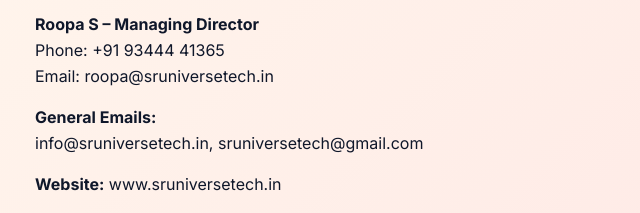
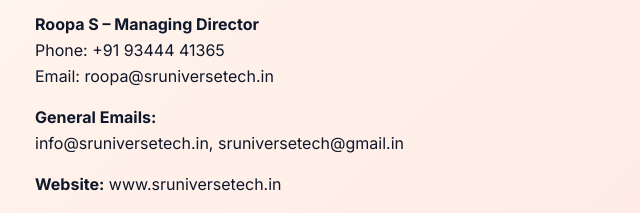
Before and after one commit to tarun3349/sruniversetech, a plain HTML site: page index.html in a window 1280 px wide. Shown: the part 2700-2913 px from the top of the page, 71-711 px from the left. Drawn offline with Linux system fonts and the light colour scheme.

Commit message:
www.sruniversetech.in

```diff
--- a/index.html
+++ b/index.html
@@ -192,7 +192,7 @@
               Phone: <a href="tel:+919344441365">+91 93444 41365</a><br>
               Email: <a href="mailto:roopa@sruniversetech.in">roopa@sruniversetech.in</a></p>
               <p><strong>General Emails:</strong><br>
-              <a href="mailto:info@sruniversetech.in">info@sruniversetech.in</a>, <a href="mailto:sruniversetech@gmail.com">sruniversetech@gmail.com</a></p>
+              <a href="mailto:info@sruniversetech.in">info@sruniversetech.in</a>, <a href="mailto:sruniversetech@gmail.com">sruniversetech@gmail.in</a></p>
 
               <p><strong>Website:</strong> <a href="https://www.sruniversetech.com" target="_blank" rel="noopener">www.sruniversetech.in</a></p>
             </div>
```
